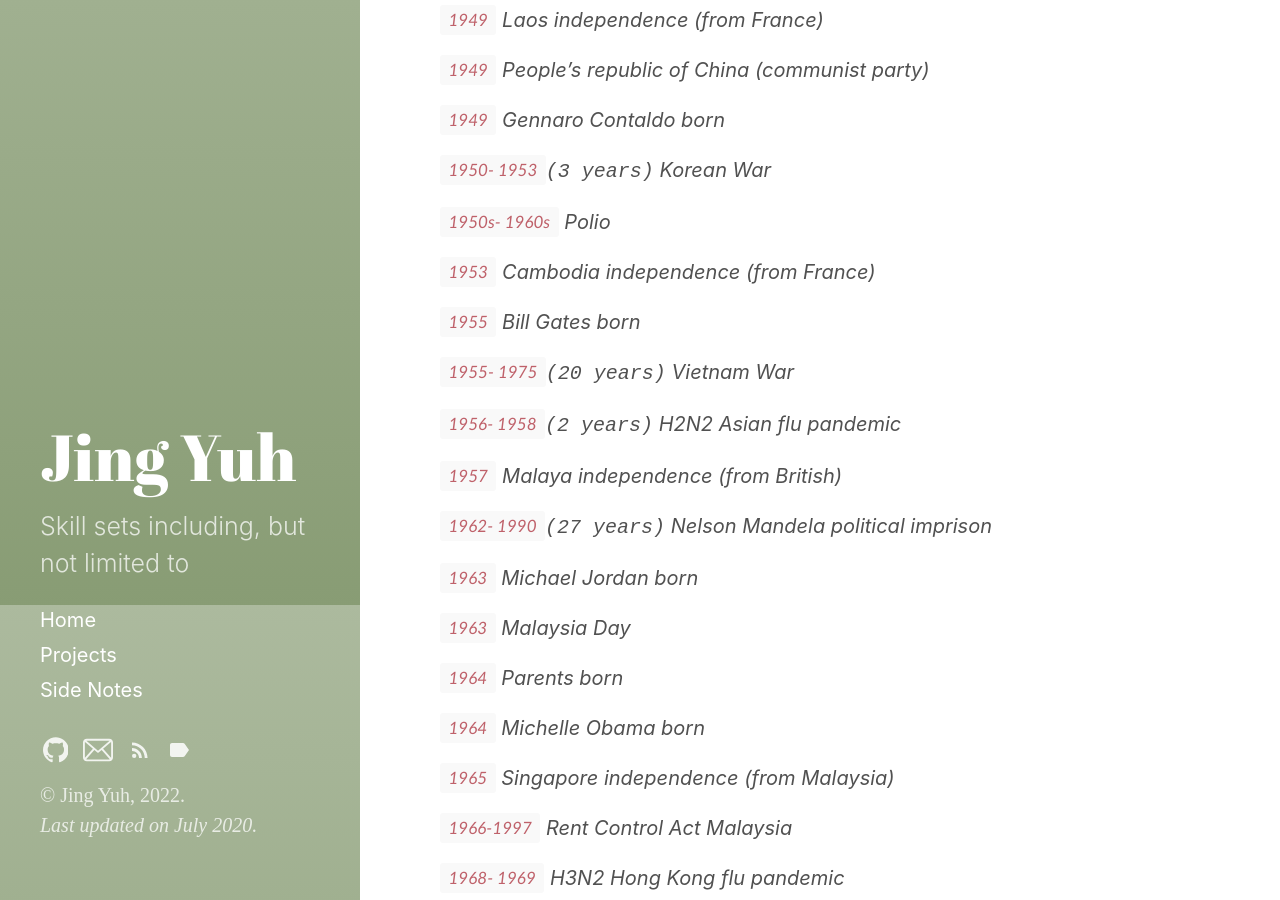
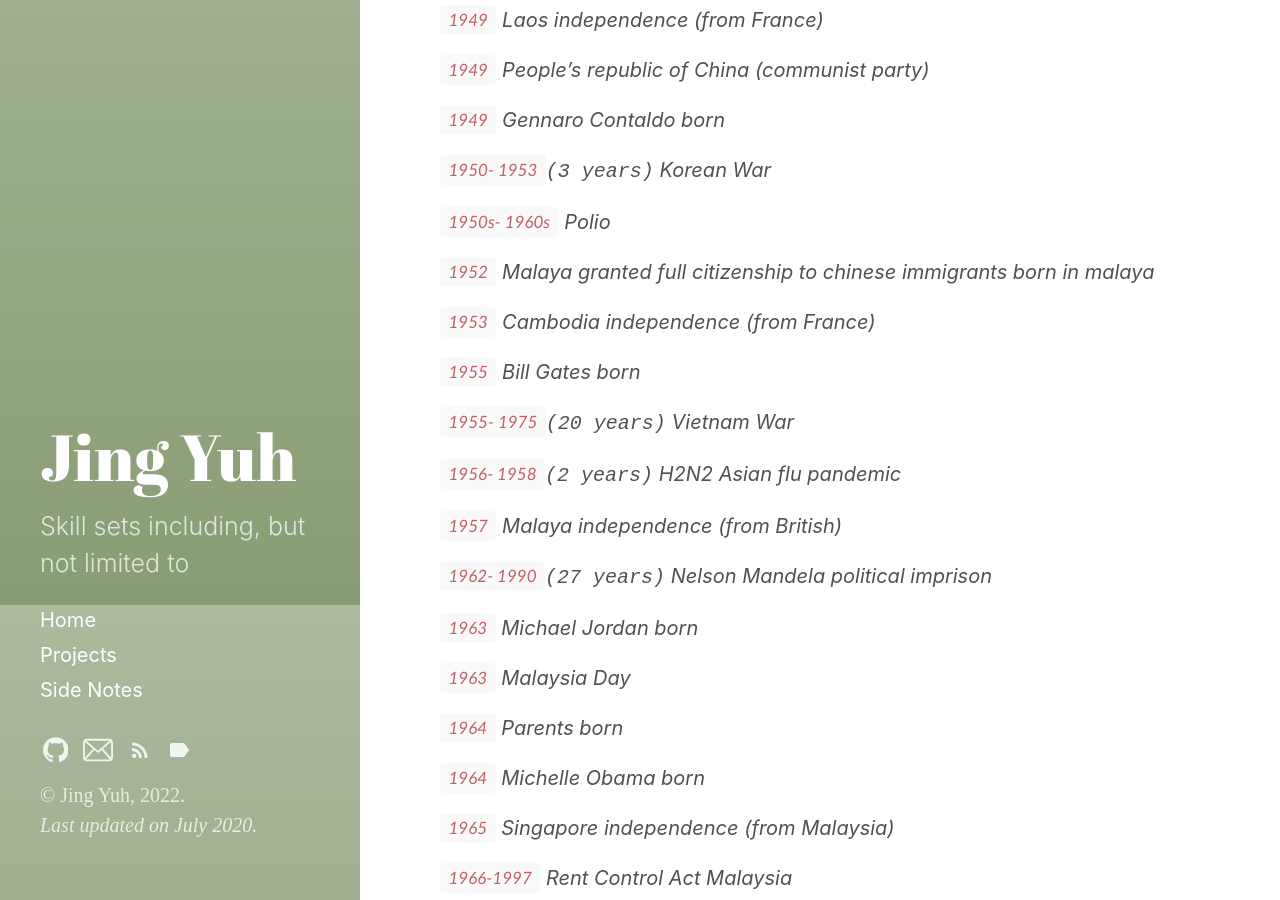
Before and after one commit to jyang123-bit/Website, a Jekyll site: the page built from _posts/2020-06-23-SideNotes-Cross-reference-historical-events.md, in a window 1280 px wide and 900 px high, scrolled down 3895 px. Built offline with Jekyll 4.4.1, drawn with Linux system fonts in a browser that asks for light colours.

Commit message:
Update 2020-06-23-SideNotes-Cross-reference-historical-events.md

```diff
--- a/_posts/2020-06-23-SideNotes-Cross-reference-historical-events.md
+++ b/_posts/2020-06-23-SideNotes-Cross-reference-historical-events.md
@@ -152,6 +152,8 @@
 
 `1950s- 1960s` Polio
 
+`1952` Malaya granted full citizenship to chinese immigrants born in malaya
+
 `1953` Cambodia independence (from France)
 
 `1955` Bill Gates born
```
